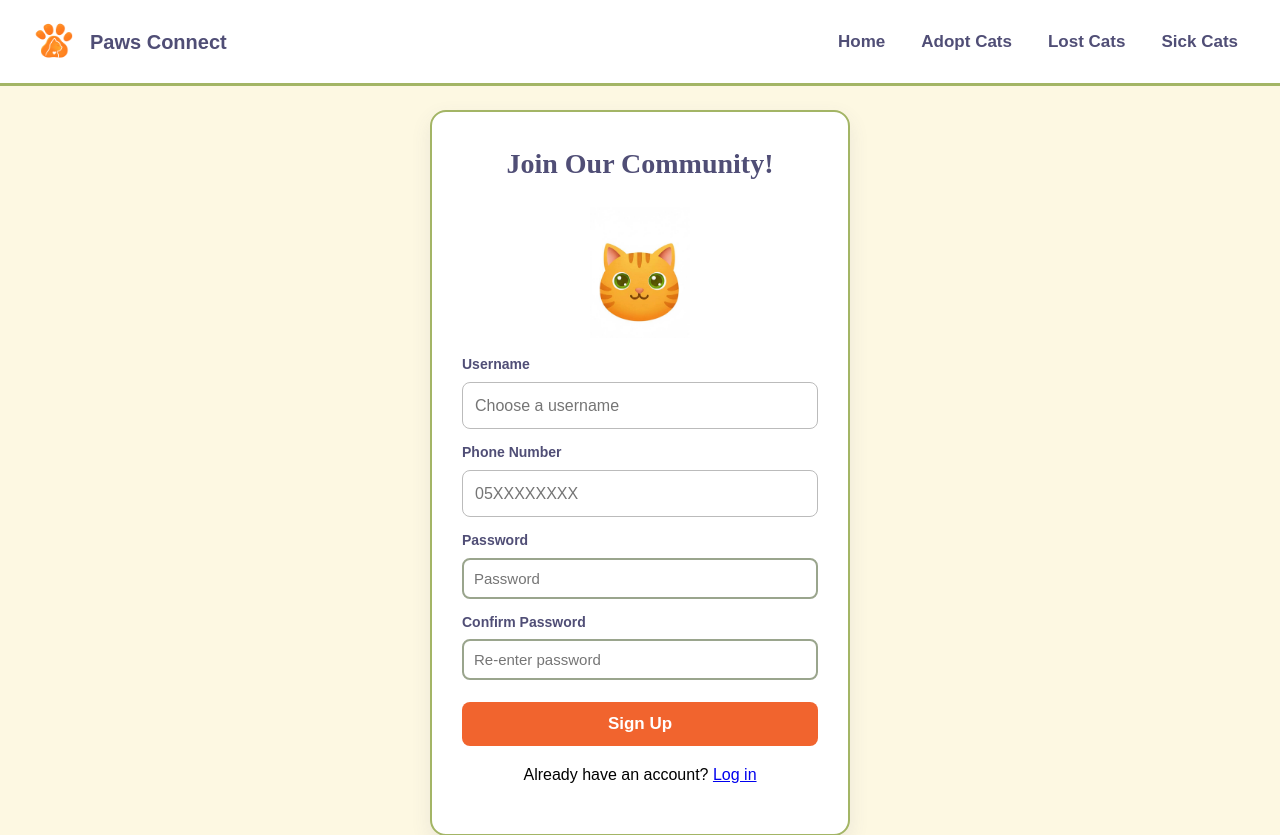
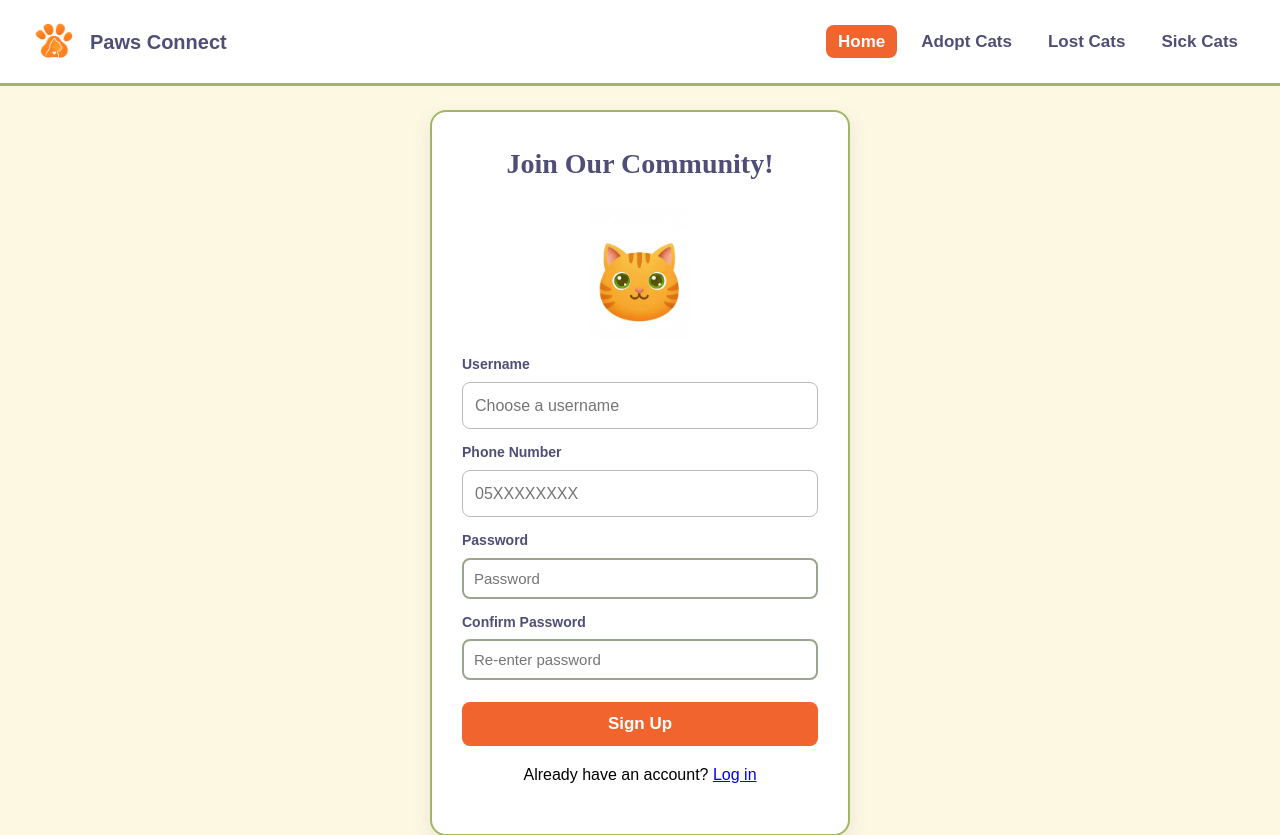
Before and after one commit to Retajkhaleed/Paws-Connect, a PHP site: page /signup.php in a window 1280 px wide. Shown: the top 835 px of the page. Run offline with PHP 8.4, Linux system fonts and the light colour scheme.

Commit message:
Update signup.php

```diff
--- a/signup.php
+++ b/signup.php
@@ -71,7 +71,7 @@ if ($_SERVER["REQUEST_METHOD"] === "POST") {
     </div>
     <nav>
         <ul class="nav">
-            <li><a href="home_main.php">Home</a></li>
+        <li><a href="home_main.php" class="home-btn">Home</a></li>
             <li><a href="adoptable-cats.php">Adopt Cats</a></li>
             <li><a href="lost-cats.php">Lost Cats</a></li>
             <li><a href="sick.php">Sick Cats</a></li>
```
